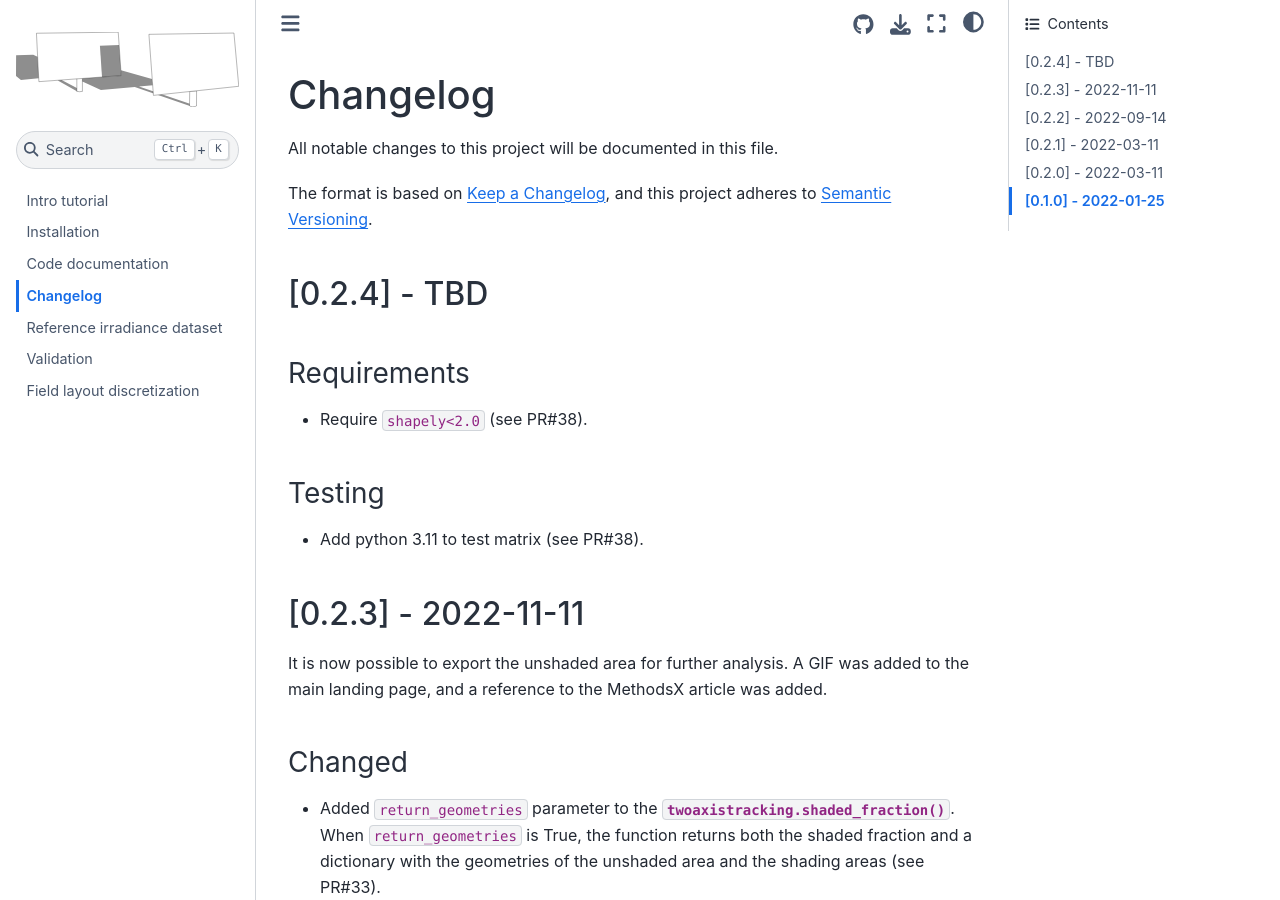
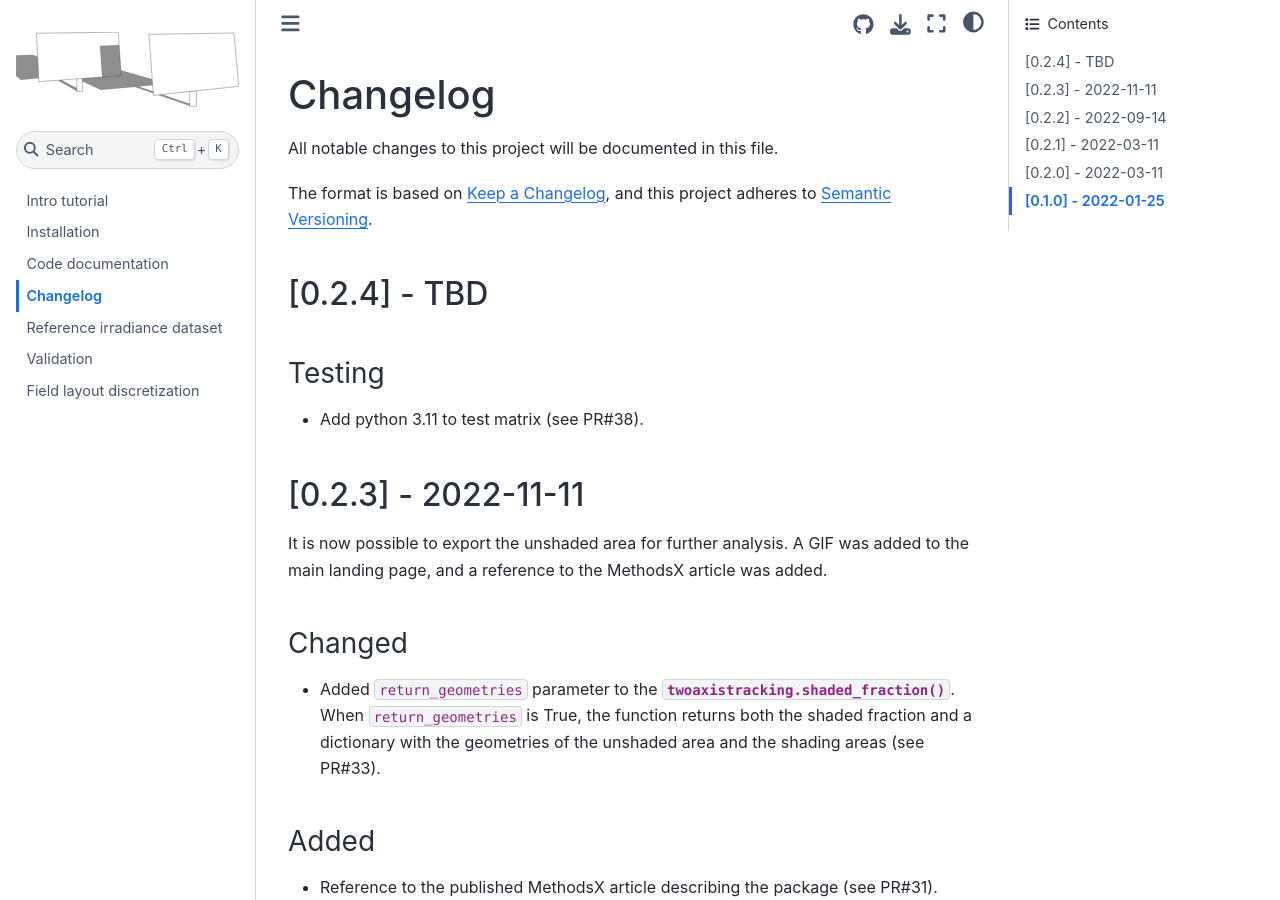
Before and after one commit to pvlib/twoaxistracking, a Sphinx documentation site: the page built from docs/source/whatsnew.md, in a window 1280 px wide and 900 px high. Built offline with Sphinx 7.4.7 and the Sphinx Book theme 1.1.4, drawn with Linux system fonts in a browser that asks for light colours.

Commit message:
Apply suggestions from code review
Co-authored-by: Adam R. Jensen <39184289+AdamRJensen@users.noreply.github.com>

```diff
--- a/docs/source/whatsnew.md
+++ b/docs/source/whatsnew.md
@@ -5,9 +5,6 @@ The format is based on [Keep a Changelog](https://keepachangelog.com/en/1.0.0/),
 and this project adheres to [Semantic Versioning](https://semver.org/spec/v2.0.0.html).
 
 ## [0.2.4] - TBD
-
-### Requirements
-- Require ``shapely<2.0`` (see PR#38).
 
 ### Testing
 - Add python 3.11 to test matrix (see PR#38).
--- a/setup.cfg
+++ b/setup.cfg
@@ -23,7 +23,6 @@ python_requires = >=3.7
 install_requires =
     numpy
     matplotlib
-    shapely<2.0
     pandas
 
 [options.extras_require]
```
